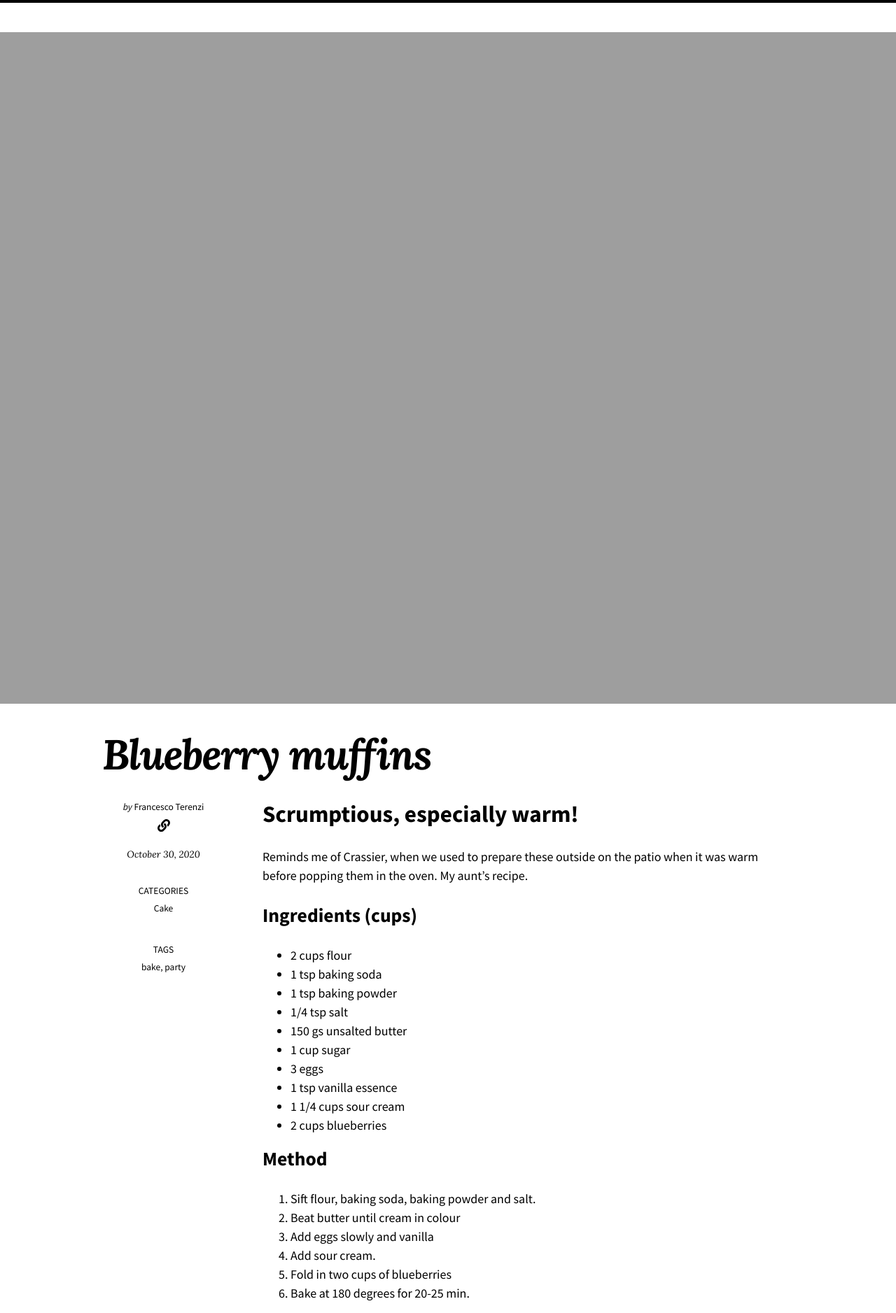
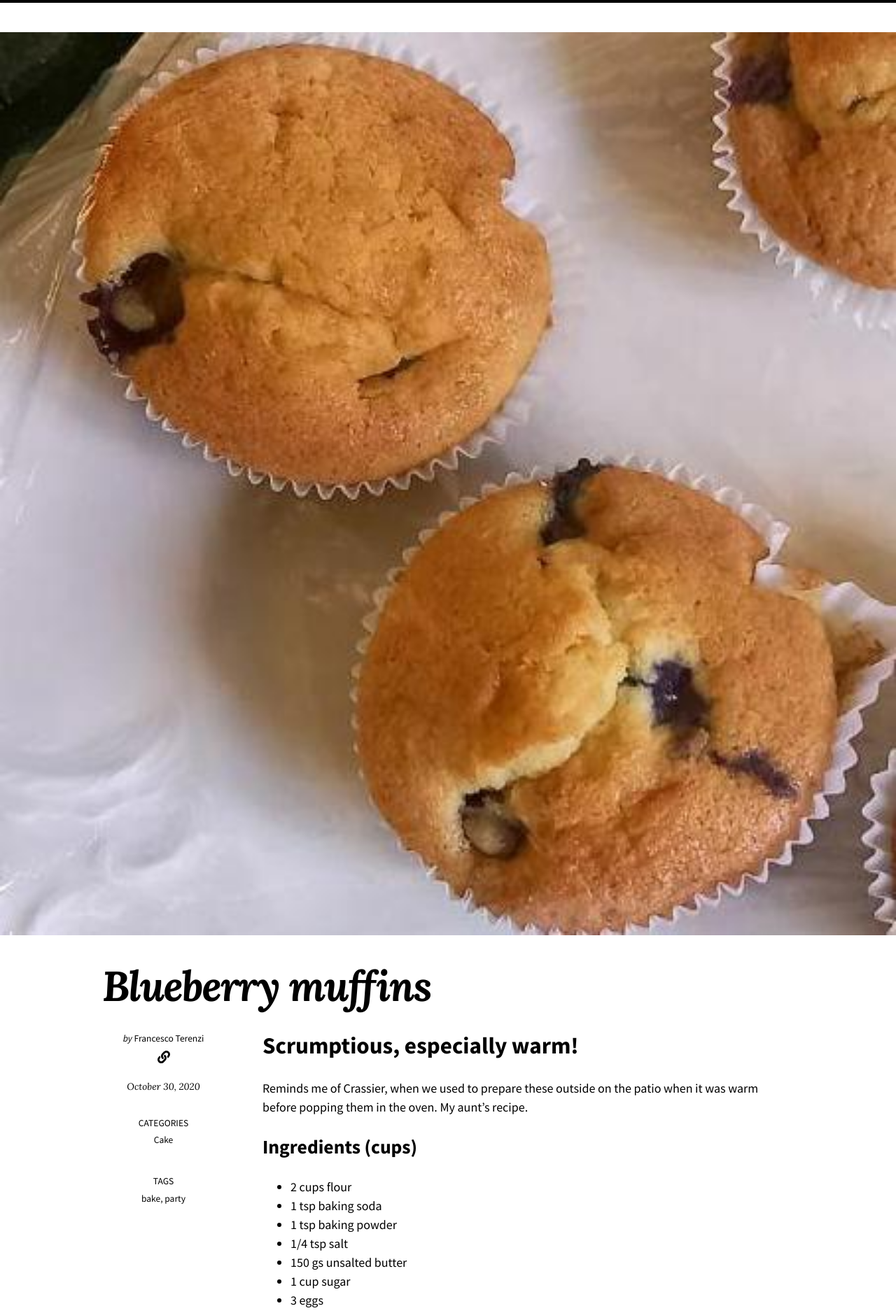
Before and after one commit to fraterenz/recipes, a Jekyll site: the page built from _posts/2020-10-30-blueberry-muffins.md, in a window 1280 px wide. Shown: the top 1877 px of the page at 70% size. Built offline with Jekyll 4.4.1, drawn with Linux system fonts in a browser that asks for light colours; nearby versions of some CDN libraries.

Commit message:
pic blueberry

```diff
--- a/_posts/2020-10-30-blueberry-muffins.md
+++ b/_posts/2020-10-30-blueberry-muffins.md
@@ -7,7 +7,7 @@ tags:
   - party
   - bake
 image:
-  path:
+  path: /images/blueberry-muffins.jpg
 ---
 # Scrumptious, especially warm!
 
```
Also changed, not shown: images/blueberry-muffins.jpg (added).
